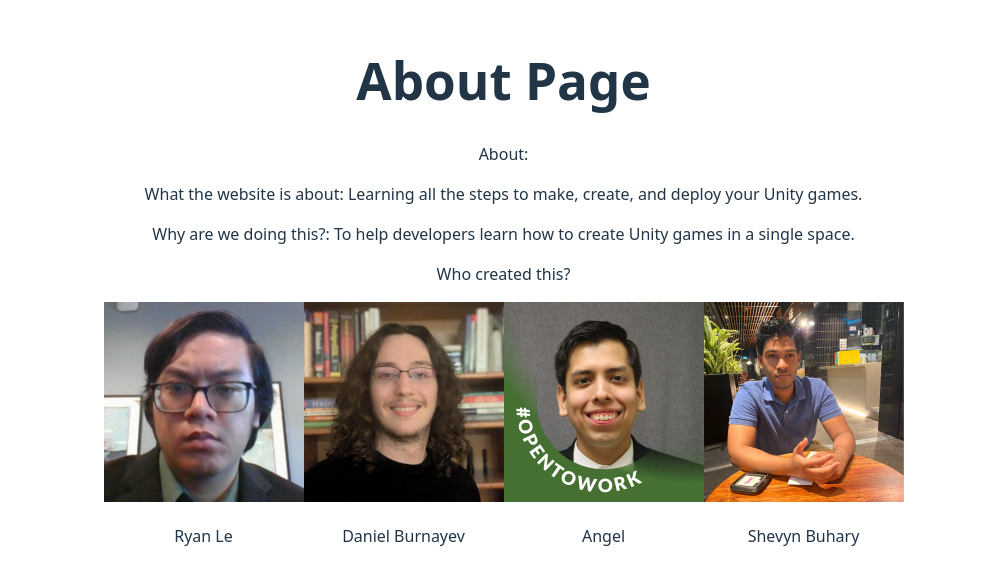
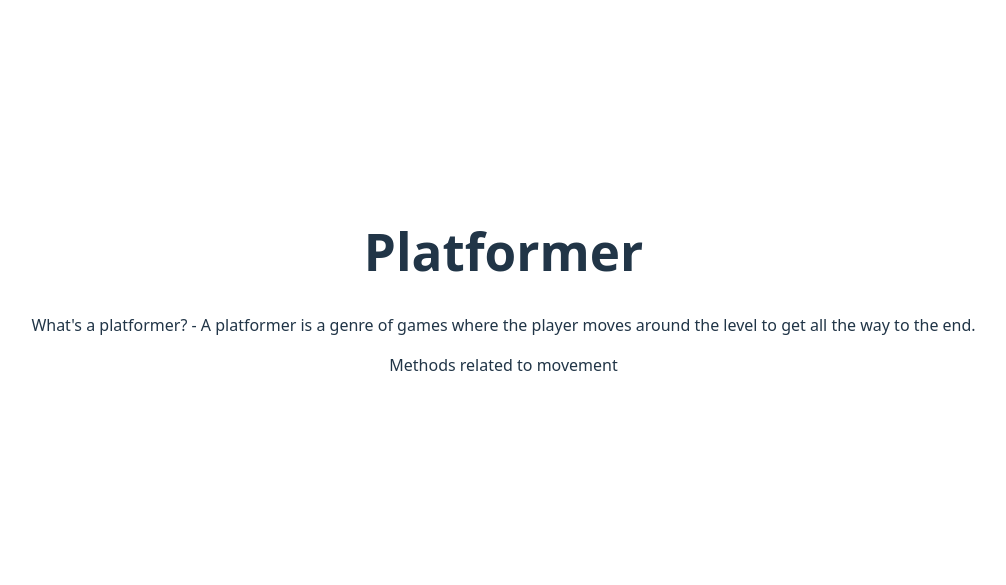
Before and after one commit to aantayhu/The-Unity-Uploader, a React (Vite) app in the folder the-unity-uploader/: page / in a window 1280 px wide. Shown: the part 109-694 px from the top of the page, without its empty margins (259-1265 px from the left). Built offline with nearby package versions, Linux system fonts and the light colour scheme.

Commit message:
PlatformerPage not done

```diff
--- a/the-unity-uploader/src/main.jsx
+++ b/the-unity-uploader/src/main.jsx
@@ -3,9 +3,10 @@ import { createRoot } from 'react-dom/client'
 import './index.css'
 import GamePage from './webpages/GamePage'
 import AboutPage from './webpages/AboutPage'
+import PlatformerPage from './webpages/using-unity/PlatformerPage'
 
 createRoot(document.getElementById('root')).render(
   <StrictMode>
-    <AboutPage />
+    <PlatformerPage />
   </StrictMode>,
 )
--- a/the-unity-uploader/src/webpages/using-unity/PlatformerPage.jsx
+++ b/the-unity-uploader/src/webpages/using-unity/PlatformerPage.jsx
@@ -1,5 +1,39 @@
 function PlatformerPage() {
+    return(
+        <>
+            <div id = "all">
+                <h1>
+                    Platformer
+                </h1>
+                <p>
+                    What's a platformer? - A platformer is a genre of games where the player moves around the level to get all the way to the end.
+                </p>
+                <p>
+                    Methods related to movement
 
+                    {/* <pre>
+                        <code>
+                            {`
+
+                                private Rigidbody2D rb;
+                                // Start is called before the first frame update
+                                void Start()
+                                {
+                                    rb = this.gameObject.getComponent<Rigidbody2D>();
+                                }
+
+                                void FixedUpdate()
+                                {
+                                    float x_movement = Input.GetAxis("Horizontal");
+                                    if(rb.)
+                                }
+                            `}
+                        </code>
+                    </pre> */}
+                </p>
+            </div>
+        </>
+    )
 }
 
 export default PlatformerPage;
```
